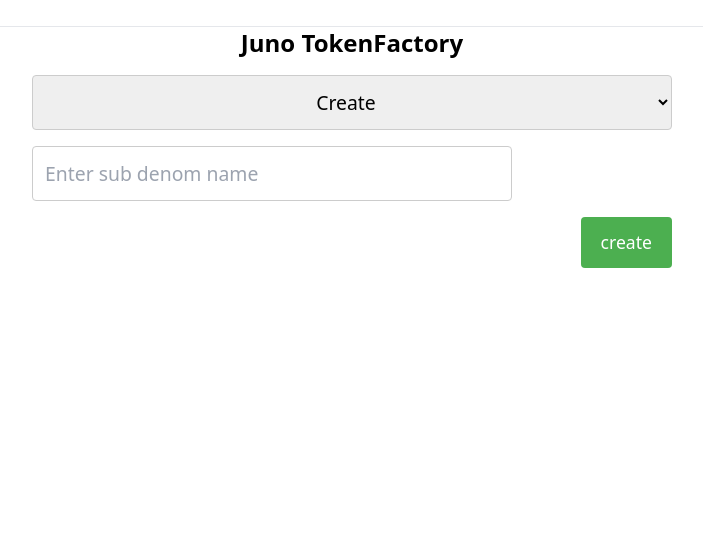
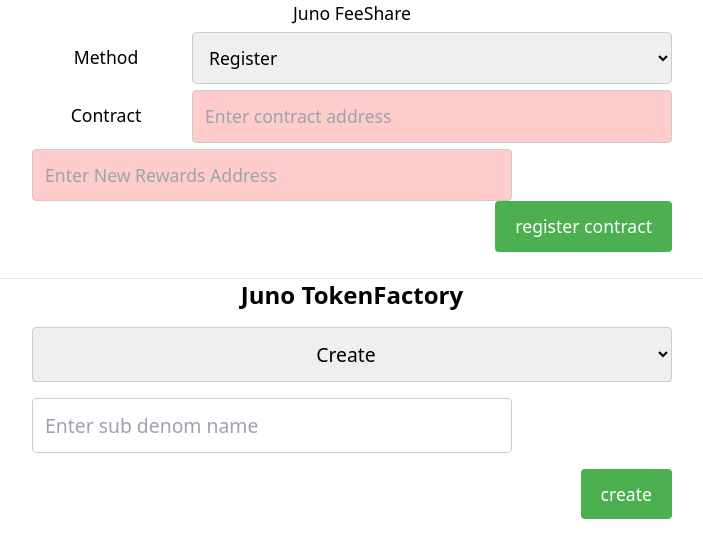
Before and after one commit to Reecepbcups/juno-feeshare-webapp, a SvelteKit app: page / in a window 1280 px wide. Shown: the top 558 px of the page, without its empty margins (288-991 px from the left). Built offline with nearby package versions, Linux system fonts and the light colour scheme.

Commit message:
Adds back in feeshare

```diff
--- a/src/components/FeeShare.svelte
+++ b/src/components/FeeShare.svelte
@@ -22,8 +22,8 @@
 	let contract_addr = '';
 	let new_address = '';
 
-	const contract_addr_len = 56; // Replace with the correct length
-	const juno_addr_len = 56; // Replace with the correct length
+	const contract_addr_len = 'juno1qsrercqegvs4ye0yqg93knv73ye5dc3prqwd6jcdcuj8ggp6w0us66deup'.length;
+	const juno_addr_len = 'juno10r39fueph9fq7a6lgswu4zdsg8t3gxlq670lt0'.length;
 
 	let controlling_contract_account = '';
 
@@ -55,7 +55,7 @@
 			}
 
 			// if admin length is longer than a normal account, its a contract.
-			if (admin.length > 'juno10r39fueph9fq7a6lgswu4zdsg8t3gxlq670lt0'.length) {
+			if (admin.length > juno_addr_len) {
 				// if it errors, its not an admin contract.
 				await cw_query.cosmwasm.wasm.v1
 					.contractInfo({ address: contract_addr })
@@ -101,9 +101,9 @@
 		if (controlling_contract_account != address) {
 			// toast.error(`You are not the admin of this contract.`, toast_style);
 			// toast.push(`You are not the admin of this contract.`, error);
-			let controlling_html = `<a href="https://www.mintscan.io/juno/account/${controlling_contract_account}" target="_blank">mintscan.io/account</a>`;
+			// let controlling_html = `<a href="https://www.mintscan.io/juno/account/${controlling_contract_account}" target="_blank">mintscan.io/account</a>`;
 			error_notification(
-				`You are not the admin or creator.<br>You can not modify it.<br><br>Controller: ${controlling_html}`
+				`You are not the admin or creator.\nThey are:\n${controlling_contract_account}`
 			);
 			return;
 		}
@@ -184,10 +184,27 @@
 
 	<div class="row">
 		<div class="col-25">
-			<label for="contract_addr">Contract Address</label>
+			<label for="contract_addr">Contract</label>
 		</div>
 
 		<div class="col-75">
+			<input
+				id="contract_addr"
+				name="contract_addr"
+				type="text"
+				placeholder="Enter contract address"
+				bind:value={contract_addr}
+			/>
+
+
+			{#if new_address.length < juno_addr_len}
+				<style>
+					#withdraw_address {
+						background-color: #ffcccc;
+					}
+				</style>
+			{/if}
+
 			{#if contract_addr.length != contract_addr_len}
 				<style>
 					#contract_addr {
@@ -204,20 +221,23 @@
 				{/await}
 			{/if}
 
-			<input
-				id="contract_addr"
-				name="contract_addr"
+
+			<!-- <input
+				id="withdraw_address"
+				name="withdraw_address"
 				type="text"
-				placeholder="Enter contract address"
-				bind:value={contract_addr}
-			/>
+				placeholder="Enter Withdraw Rewards Address"
+				bind:value={new_address}
+			/> -->
 		</div>
 
 		{#if method == 'update'}
-			<div class="col-25">
+			<!-- <div class="col-25">
 				<label for="new_address">New Withdraw Address</label>
-			</div>
-			<div class="col-25">
+			</div>			 -->
+		{/if}
+
+		<div class="col-75">
 			{#if new_address.length != juno_addr_len}
 				<style>
 					#new_address {
@@ -225,15 +245,25 @@
 					}
 				</style>
 			{/if}
+
+			{#if method == 'update'}
 				<input
-					id="new_address"
-					name="new_address"
+					id="withdraw_address"
+					name="withdraw_address"
 					type="text"
-					placeholder="Enter new address"
+					placeholder="Enter Receiving Rewards Address"
 					bind:value={new_address}
 				/>
+			{:else}
+			<input
+				id="withdraw_address"
+				name="withdraw_address"
+				type="text"
+				placeholder="Enter New Rewards Address"
+				bind:value={new_address}
+			/>
+			{/if}
 		</div>
-		{/if}
 
 		<div class="row">
 			<input type="submit" value="{method} contract" on:click={() => feeshare_contract()} />
--- a/src/components/Status.svelte
+++ b/src/components/Status.svelte
@@ -6,7 +6,7 @@
 	const toast_style: ToastOptions = {
 		position: 'top-right',
 		duration: 6000,
-		style: 'background: #333; color: #fff; width: 19%; font-size: 1.1rem; border-radius: 10px;',
+		style: 'background: #333; color: #fff; width: 20%; font-size: 1.0rem; border-radius: 10px;',
 	};
 
     export function success_notification(message: string) {
--- a/src/routes/+page.svelte
+++ b/src/routes/+page.svelte
@@ -50,7 +50,7 @@
 <!-- <SvelteToast /> -->
 
 <center>
-	<!-- <FeeShare rpcEndpoint={rpcEndpoint} fee={fee} /> -->
+	<FeeShare rpcEndpoint={rpcEndpoint} fee={fee} />
 	<br>
 	<hr>
 
```
Lines whose indentation alone changed are shown as unchanged.
